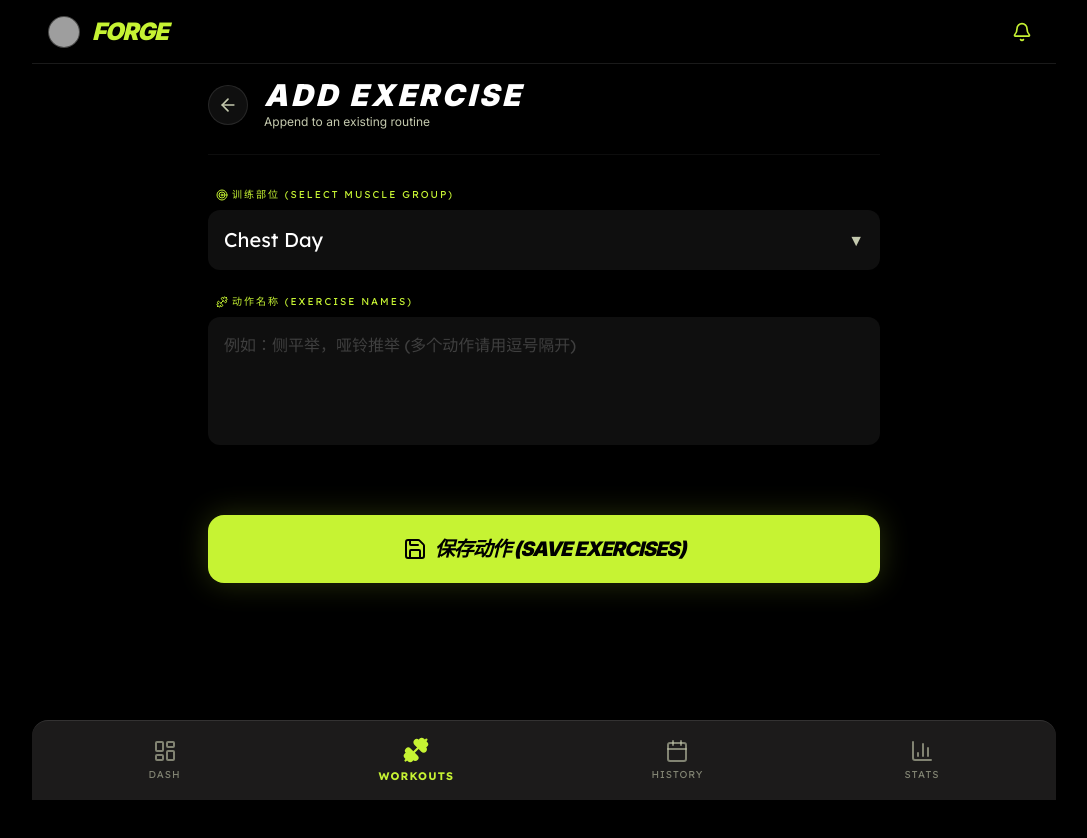
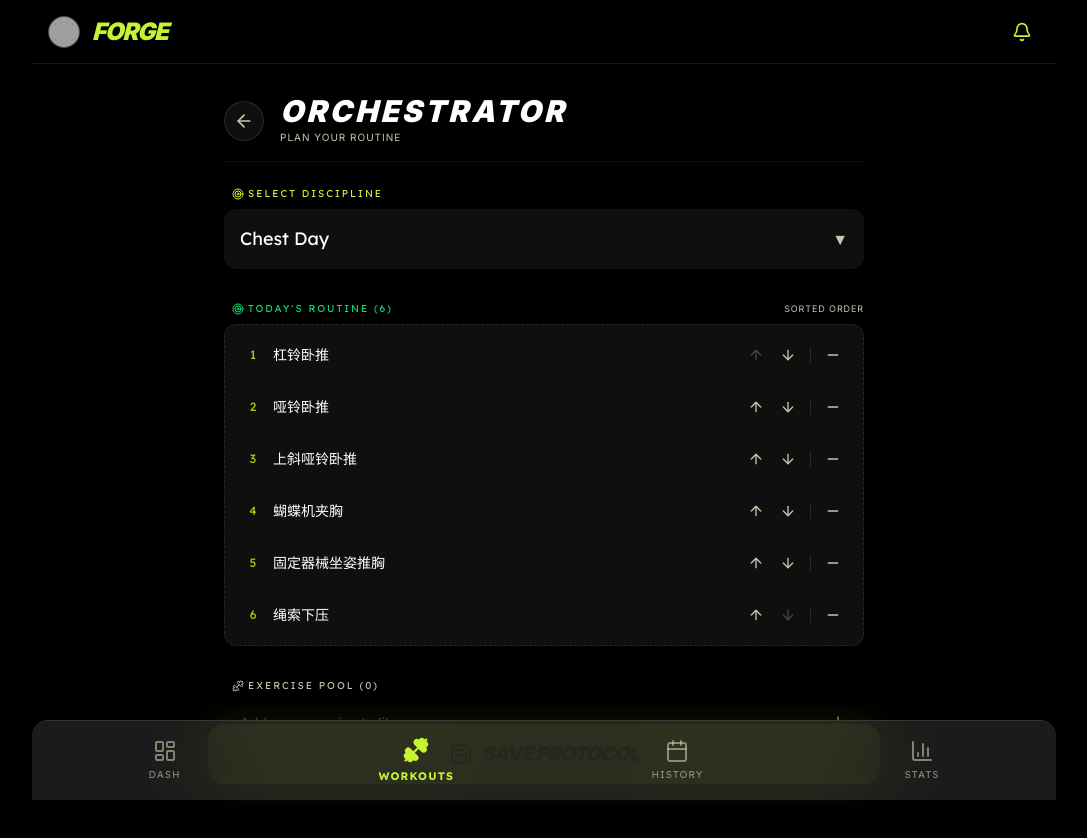
Before and after one commit to python-nb666/fit-stitch, a React (Vite) app: page /workouts/custom in a window 1280 px wide. Shown: the top 838 px of the page, without its empty margins (96-1183 px from the left). Before the commit the page ends 800 px from the top, so only its background shows below. Built offline with nearby package versions, Linux system fonts and the light colour scheme; grey boxes are pictures that could not be loaded.

Commit message:
feat: add workout customization utility and UI for managing routine exercise lists

```diff
--- a/src/lib/defaultData.ts
+++ b/src/lib/defaultData.ts
@@ -4,7 +4,7 @@ export const defaultSplits = [
     name: 'Chest Day',
     type: 'STRENGTH',
     duration: '65 MIN',
-    exercises: ['平板卧推', '哑铃卧推', '上斜哑铃卧推', '蝴蝶机夹胸', '固定器械坐姿推胸', '绳索下压'],
+    exercises: ['杠铃卧推', '哑铃卧推', '上斜哑铃卧推', '蝴蝶机夹胸', '固定器械坐姿推胸', '绳索下压'],
     img: 'https://lh3.googleusercontent.com/aida-public/AB6AXuAJKifnBTrYnwsgF5T11IKnfqG_9RIg4IXUacTFELEa-gCXk2LTl2YrWjkuJ7B-TZt4PDQ5NYEvUqdEss0pBr2PznTDPa0FVegYOr3IVW66YhYbGVqS2cZrZhvq6Ctto49_qTw74JeEHO2W8PwyKj_ZHp1dFoHNpGQ9qFTIw3zrYZDxtfwQaNocLEtzfxuLvQnIVuwMmXnKk1UZaN92CBUqFiB8uhk14iLjdQiYwYfkpxixDhE_cmZ1jpLx_qRIHxSWzl52BivdsPo'
   },
   {
@@ -28,7 +28,25 @@ export const defaultSplits = [
 
 export const getSplits = () => {
   const saved = localStorage.getItem('mySplits');
-  if (saved) return JSON.parse(saved);
+  if (saved) {
+    let parsed = JSON.parse(saved);
+    let modified = false;
+    parsed = parsed.map((s: any) => {
+      if (s.exercises && s.exercises.includes('平板卧推')) {
+        modified = true;
+        s.exercises = s.exercises.map((e: string) => e === '平板卧推' ? '杠铃卧推' : e);
+      }
+      if (s.pool && s.pool.includes('平板卧推')) {
+        modified = true;
+        s.pool = s.pool.map((e: string) => e === '平板卧推' ? '杠铃卧推' : e);
+      }
+      return s;
+    });
+    if (modified) {
+      localStorage.setItem('mySplits', JSON.stringify(parsed));
+    }
+    return parsed;
+  }
   localStorage.setItem('mySplits', JSON.stringify(defaultSplits));
   return defaultSplits;
 };
--- a/src/views/CustomSplitBuilder.tsx
+++ b/src/views/CustomSplitBuilder.tsx
@@ -1,13 +1,17 @@
 import { useState, useEffect } from 'react';
 import { useNavigate } from 'react-router-dom';
-import { ArrowLeft, Save, Target, Dumbbell } from 'lucide-react';
+import { ArrowLeft, Save, Target, Plus, Minus, ArrowUp, ArrowDown, Dumbbell } from 'lucide-react';
 import { getSplits, saveSplits } from '@/src/lib/defaultData';
+import { cn } from '@/src/lib/utils';
 
 export default function CustomSplitBuilder() {
   const navigate = useNavigate();
   const [splits, setSplits] = useState<any[]>([]);
   const [selectedSplitId, setSelectedSplitId] = useState('');
-  const [exercise, setExercise] = useState('');
+
+  const [active, setActive] = useState<string[]>([]);
+  const [pool, setPool] = useState<string[]>([]);
+  const [newEx, setNewEx] = useState('');
 
   useEffect(() => {
     const loadedSplits = getSplits();
@@ -17,47 +21,83 @@ export default function CustomSplitBuilder() {
     }
   }, []);
 
+  useEffect(() => {
+    if (!selectedSplitId) return;
+    const split = splits.find(s => s.id === selectedSplitId);
+    if (split) {
+      setActive([...(split.exercises || [])]);
+      setPool([...(split.pool || [])]);
+    }
+  }, [selectedSplitId, splits]);
+
+  const moveUp = (index: number) => {
+    if (index === 0) return;
+    const items = [...active];
+    [items[index - 1], items[index]] = [items[index], items[index - 1]];
+    setActive(items);
+  };
+
+  const moveDown = (index: number) => {
+    if (index === active.length - 1) return;
+    const items = [...active];
+    [items[index + 1], items[index]] = [items[index], items[index + 1]];
+    setActive(items);
+  };
+
+  const moveToPool = (ex: string) => {
+    setActive(active.filter(e => e !== ex));
+    if (!pool.includes(ex)) setPool([ex, ...pool]);
+  };
+
+  const moveToActive = (ex: string) => {
+    setPool(pool.filter(e => e !== ex));
+    if (!active.includes(ex)) setActive([...active, ex]);
+  };
+
+  const addNewToPool = () => {
+    if (!newEx.trim()) return;
+    const exName = newEx.trim();
+    if (!active.includes(exName) && !pool.includes(exName)) {
+      setPool([exName, ...pool]);
+    }
+    setNewEx('');
+  };
+
   const handleSave = () => {
-    if (!selectedSplitId) return alert('请选择训练部位！');
-    if (!exercise.trim()) return alert('请输入动作名称！');
-
-    const newExercises = exercise.split(/[,，、\n]+/).map(e => e.trim()).filter(Boolean);
     const updatedSplits = splits.map(s => {
       if (s.id === selectedSplitId) {
-        return { ...s, exercises: [...s.exercises, ...newExercises] };
+        return { ...s, exercises: active, pool };
       }
       return s;
     });
-
     saveSplits(updatedSplits);
     navigate('/workouts');
   };
 
   return (
-    <div className="space-y-8 pb-10 max-w-2xl mx-auto">
-      <div className="flex items-center gap-4 border-b border-white/5 pb-6">
+    <div className="space-y-6 pb-20 max-w-2xl mx-auto px-4 pt-4">
+      <div className="flex items-center gap-4 border-b border-white/5 pb-4">
         <button
           onClick={() => navigate('/workouts')}
-          className="w-10 h-10 rounded-full glass-panel flex items-center justify-center text-on-surface-variant hover:text-primary transition-colors"
+          className="w-10 h-10 rounded-full glass-panel flex items-center justify-center text-on-surface-variant hover:text-primary transition-colors shrink-0"
         >
           <ArrowLeft className="w-5 h-5" />
         </button>
         <div>
-          <h1 className="text-3xl font-black text-white tracking-widest uppercase italic leading-none">Add Exercise</h1>
-          <p className="text-on-surface-variant text-xs mt-1">Append to an existing routine</p>
+          <h1 className="text-2xl md:text-3xl font-black text-white tracking-widest uppercase italic leading-none">Orchestrator</h1>
+          <p className="text-on-surface-variant text-[10px] mt-1 uppercase tracking-widest">Plan your routine</p>
         </div>
       </div>
 
-      <div className="space-y-6">
       <div className="space-y-2">
         <label className="font-lexend text-[10px] text-primary uppercase tracking-[0.2em] ml-2 flex items-center gap-1">
-            <Target className="w-3 h-3" /> 训练部位 (Select Muscle Group)
+          <Target className="w-3 h-3" /> Select Discipline
         </label>
         <div className="relative">
           <select
             value={selectedSplitId}
             onChange={(e) => setSelectedSplitId(e.target.value)}
-              className="w-full glass-panel border-none rounded-xl p-4 text-white font-lexend text-xl appearance-none focus:outline-none focus:ring-2 focus:ring-primary/50 transition-all cursor-pointer bg-transparent"
+            className="w-full glass-panel border-none rounded-xl p-4 text-white font-lexend text-lg appearance-none focus:outline-none focus:ring-2 focus:ring-primary/50 transition-all cursor-pointer bg-transparent"
           >
             {splits.map(s => (
               <option key={s.id} value={s.id} className="bg-surface-container-high text-sm">
@@ -71,28 +111,87 @@ export default function CustomSplitBuilder() {
         </div>
       </div>
 
-        <div className="space-y-2">
-          <label className="font-lexend text-[10px] text-primary uppercase tracking-[0.2em] ml-2 flex items-center gap-1">
-            <Dumbbell className="w-3 h-3" /> 动作名称 (Exercise Names)
+      {/* Active Routine */}
+      <div className="space-y-2 pt-2">
+        <div className="flex items-center justify-between ml-2">
+          <label className="font-lexend text-[10px] text-green-400 uppercase tracking-[0.2em] flex items-center gap-1">
+            <Target className="w-3 h-3" /> Today's Routine ({active.length})
           </label>
-          <textarea
-            value={exercise}
-            onChange={(e) => setExercise(e.target.value)}
-            placeholder="例如：侧平举，哑铃推举 (多个动作请用逗号隔开)"
-            rows={4}
-            className="w-full glass-panel border-none rounded-xl p-4 text-white font-lexend placeholder:text-white/20 focus:outline-none focus:ring-2 focus:ring-primary/50 transition-all resize-none"
-          />
+          <span className="text-[9px] text-on-surface-variant tracking-widest uppercase">Sorted Order</span>
+        </div>
+
+        <div className="space-y-2 min-h-[100px] glass-panel p-2 rounded-xl bg-surface-container-lowest border-dashed border-white/10 border">
+          {active.length === 0 && (
+            <div className="text-center text-on-surface-variant text-xs py-4 font-lexend uppercase tracking-widest">No active exercises</div>
+          )}
+          {active.map((ex, idx) => (
+            <div key={ex} className="flex items-center gap-2 glass-card p-2 rounded-lg bg-surface-container-low border-white/5">
+              <span className="w-6 text-center font-lexend text-xs text-primary-dim">{idx + 1}</span>
+              <span className="flex-1 font-lexend text-sm text-white truncate">{ex}</span>
+
+              <div className="flex items-center gap-1 shrink-0">
+                <button onClick={() => moveUp(idx)} disabled={idx === 0} className="p-1.5 rounded-md hover:bg-white/10 text-on-surface-variant disabled:opacity-30">
+                  <ArrowUp className="w-4 h-4" />
+                </button>
+                <button onClick={() => moveDown(idx)} disabled={idx === active.length - 1} className="p-1.5 rounded-md hover:bg-white/10 text-on-surface-variant disabled:opacity-30">
+                  <ArrowDown className="w-4 h-4" />
+                </button>
+                <div className="w-px h-4 bg-white/10 mx-1" />
+                <button onClick={() => moveToPool(ex)} className="p-1.5 rounded-md hover:bg-red-500/20 text-on-surface-variant hover:text-red-400 transition-colors">
+                  <Minus className="w-4 h-4" />
+                </button>
+              </div>
+            </div>
+          ))}
         </div>
       </div>
 
-      <div className="pt-8">
+      {/* Exercise Pool */}
+      <div className="space-y-2 pt-2">
+        <label className="font-lexend text-[10px] text-on-surface-variant uppercase tracking-[0.2em] ml-2 flex items-center gap-1">
+          <Dumbbell className="w-3 h-3" /> Exercise Pool ({pool.length})
+        </label>
+
+        <div className="flex gap-2">
+          <input
+            value={newEx}
+            onChange={(e) => setNewEx(e.target.value)}
+            onKeyDown={(e) => e.key === 'Enter' && addNewToPool()}
+            placeholder="Add new exercise to library..."
+            className="flex-1 glass-card border-white/5 rounded-xl px-4 py-3 text-white text-sm focus:outline-none focus:ring-1 focus:ring-primary/50 transition-all"
+          />
+          <button
+            onClick={addNewToPool}
+            className="px-4 glass-card border-white/5 rounded-xl text-primary hover:bg-primary/10 transition-colors flex items-center justify-center shrink-0"
+          >
+            <Plus className="w-5 h-5" />
+          </button>
+        </div>
+
+        <div className="grid grid-cols-2 gap-2 mt-2">
+          {pool.map((ex) => (
+            <button
+              key={ex}
+              onClick={() => moveToActive(ex)}
+              className="flex items-center justify-between p-3 glass-card rounded-lg text-left group hover:border-primary/30 transition-all border-white/5 bg-surface-container-low"
+            >
+              <span className="font-lexend text-xs text-on-surface-variant group-hover:text-white truncate pr-2">{ex}</span>
+              <Plus className="w-3 h-3 text-primary shrink-0 opacity-50 group-hover:opacity-100" />
+            </button>
+          ))}
+        </div>
+      </div>
+
+      <div className="fixed bottom-0 left-0 right-0 p-4 bg-gradient-to-t from-background via-background to-transparent z-50">
+        <div className="max-w-2xl mx-auto">
           <button
             onClick={handleSave}
-          className="w-full bg-primary text-black font-black text-xl py-5 rounded-2xl shadow-[0_0_30px_rgba(198,243,51,0.2)] active:scale-95 transition-all uppercase italic tracking-tighter flex items-center justify-center gap-2"
+            className="w-full bg-primary text-black font-black text-xl py-4 rounded-2xl shadow-[0_0_30px_rgba(198,243,51,0.2)] active:scale-95 transition-all uppercase italic tracking-tighter flex items-center justify-center gap-2"
           >
             <Save className="w-6 h-6" />
-          保存动作 (Save Exercises)
+            Save Protocol
           </button>
+        </div>
       </div>
     </div>
   );
--- a/src/views/Dashboard.tsx
+++ b/src/views/Dashboard.tsx
@@ -80,7 +80,7 @@ export default function Dashboard() {
           </div>
 
           <div className="h-28 mt-4">
-            <ResponsiveContainer width="100%" height="100%">
+            <ResponsiveContainer width="99%" height={112} minHeight={112} minWidth={10}>
               <BarChart data={weeklyData}>
                 <XAxis
                   dataKey="day"
```
Lines whose indentation alone changed are shown as unchanged.
